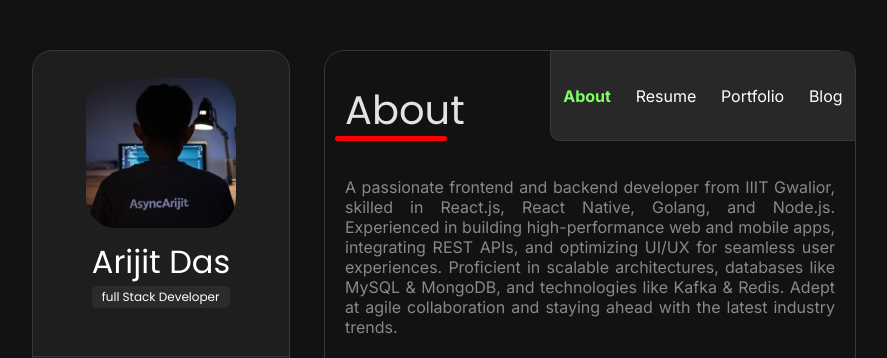
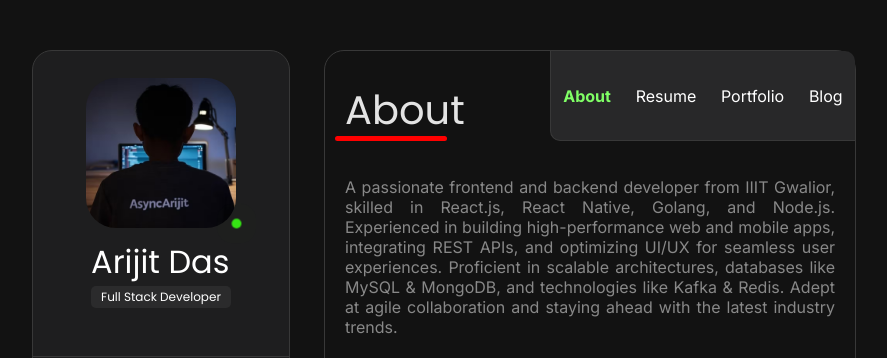
Before and after one commit to asyncArijit/Portfolioo, a React (Vite) app: page / in a window 1280 px wide. Shown: the top 358 px of the page, without its empty margins (224-1111 px from the left). Built offline with nearby package versions, Linux system fonts and the light colour scheme.

Commit message:
active status integrated

```diff
--- a/src/Pages/Home/Home.css
+++ b/src/Pages/Home/Home.css
@@ -55,13 +55,58 @@
 .avatar-container{
     width: 150px;
     height: 150px;
-
+    position: relative;
 }
 .avatar{
     width: 100%;
     height: 100%;
     border-radius: 20%;
     object-fit: cover;
+
+}
+/* @keyframes pulse {
+  0% {
+    transform: scale(1);
+    opacity: 1;
+  }
+  50% {
+    transform: scale(1.4);
+    opacity: 0.6;
+  }
+
+  100% {
+    transform: scale(1);
+    opacity: 1;
+  }
+} */
+
+@keyframes pulse{
+  0% {
+    transform: scale(1);
+    opacity: 1;
+    box-shadow: 0 0 0 0px rgba(136, 196, 25, 0.2);
+  }
+  50% {
+    transform: scale(1.3);
+    opacity: 0.6;
+  }
+  100% {
+    box-shadow: 0 0 0 15px rgba(0, 0, 0, 0);
+    opacity: 1;
+  }
+}
+
+.active-status {
+  height: 9px;
+  width: 9px;
+  background-color: rgb(57, 255, 20);
+  position: absolute;
+  bottom: 0;
+  right: -5px;
+  display: block;
+  border-radius: 50%;
+  box-shadow: 0 0 8px rgba(57, 255, 20, 0.6);
+  animation: pulse 1.5s ease-in-out infinite;
 }
 .name_profession{
   display: flex;
--- a/src/Pages/Home/Home.jsx
+++ b/src/Pages/Home/Home.jsx
@@ -57,10 +57,11 @@ function Home() {
           </div>
             <div className="avatar-container">
               <img className="avatar" src={myImage} alt="my avatar" />
+              <span className="active-status" title="Available for work!"></span>
             </div>
             <div className="name_profession">
               <span className="myName">Arijit Das</span>
-              <span className="myProfession">full Stack Developer</span>
+              <span className="myProfession">Full Stack Developer</span>
             </div>
           </div>
 
```
